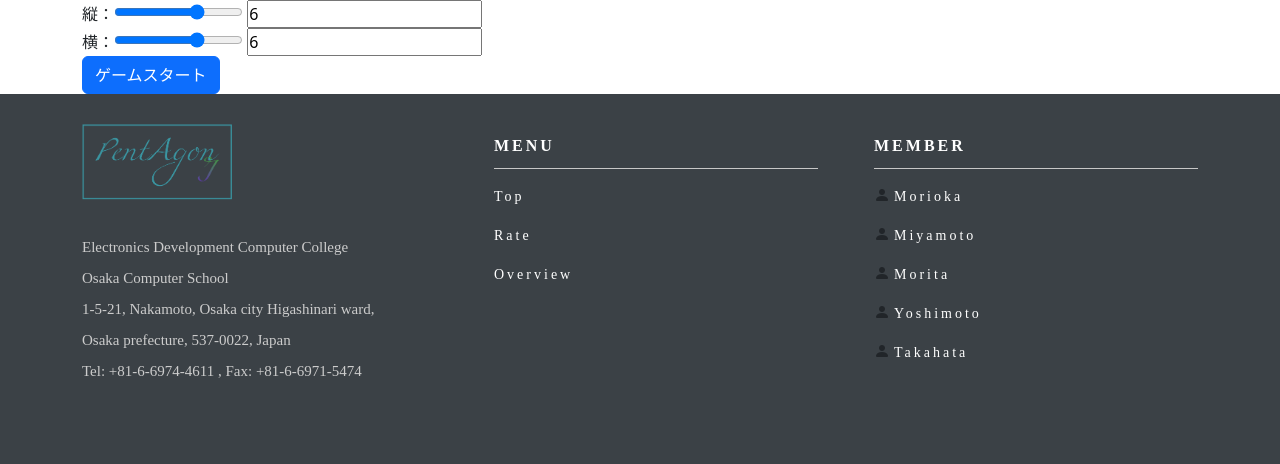
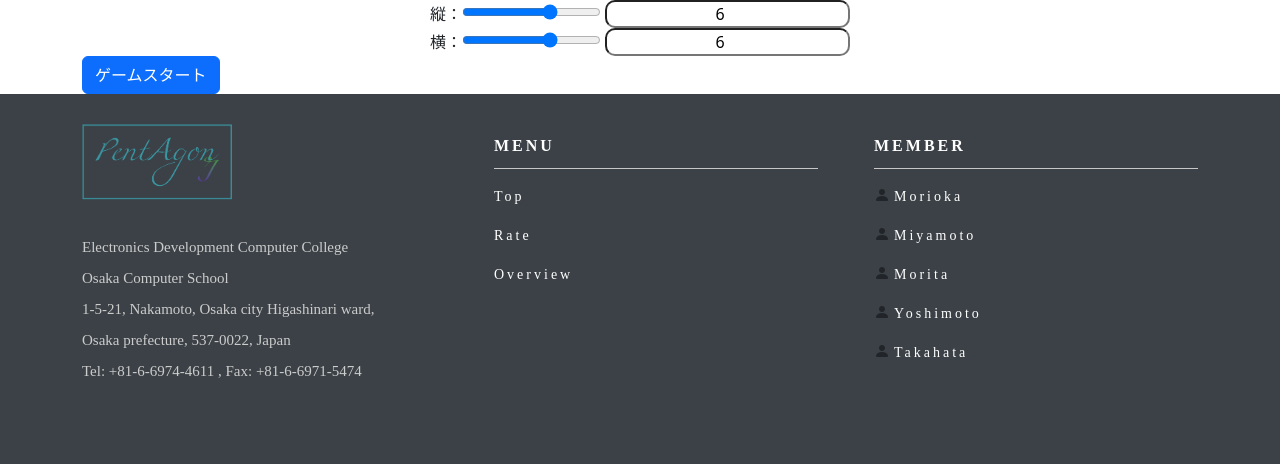
Before and after one commit to overclockbrain/DjangoSIteProgram, a Django app: page /2/ in a window 1280 px wide. Shown: the part 218-682 px from the top of the page. Run offline with Django 4.2, Linux system fonts and the light colour scheme; some libraries are stand-ins or nearby versions.

Commit message:
topPage2のcssを追加した

```diff
--- a/othellosite/static/othellosite/css/style.css
+++ b/othellosite/static/othellosite/css/style.css
@@ -26,8 +26,26 @@ header .headline{
 }
 /*----------------------------*/
 
+.button{
+    width: 100%;
+    padding: 15px 0;
+    margin: 0 auto;
+    text-align: center;
+}
 
+.inline-block{
+    display: inline-block;
+}
 
+input {
+    padding: 0 5px;
+    border-radius: 10px;
+    text-align: center;
+}
+
+form{
+    text-align: center;
+}
 
 
 
```
